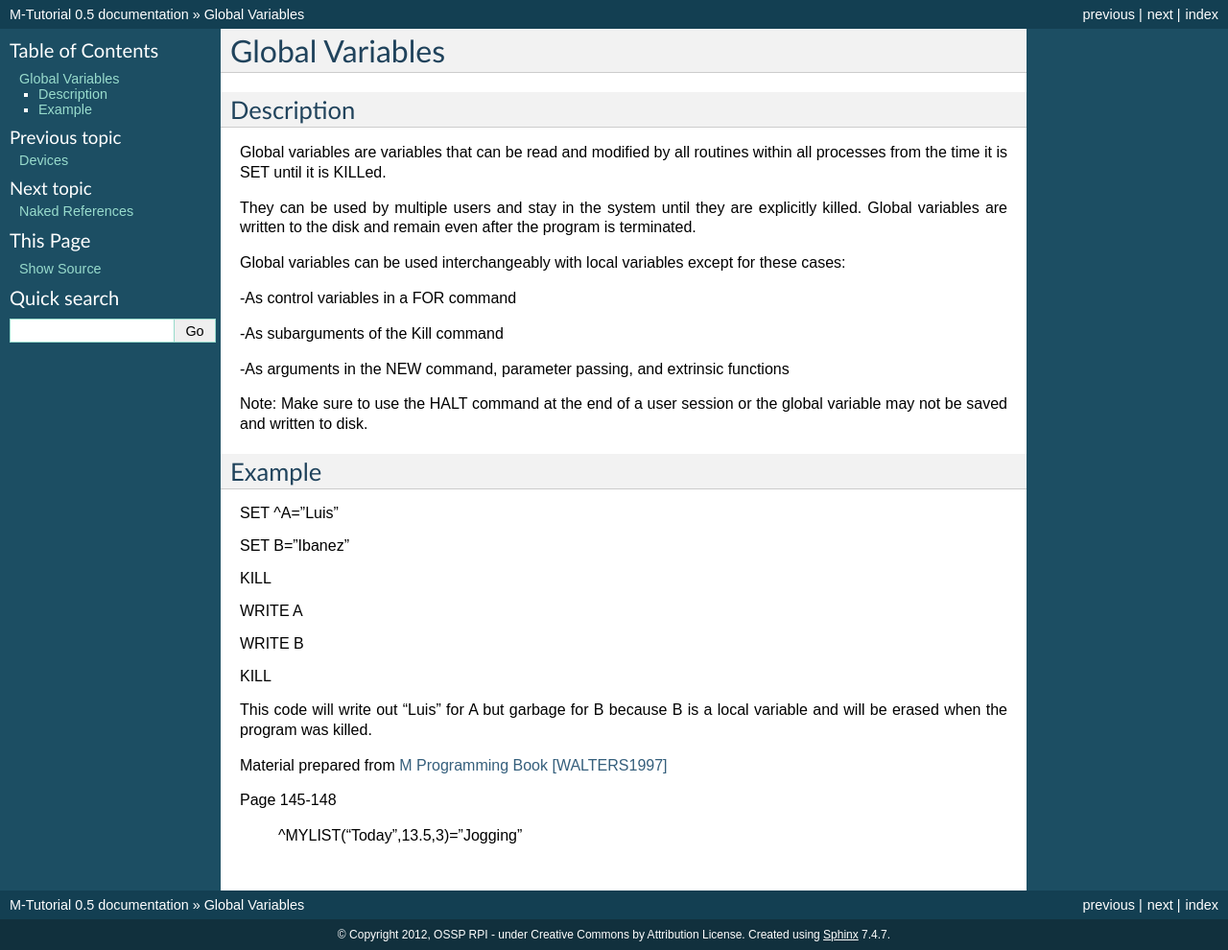
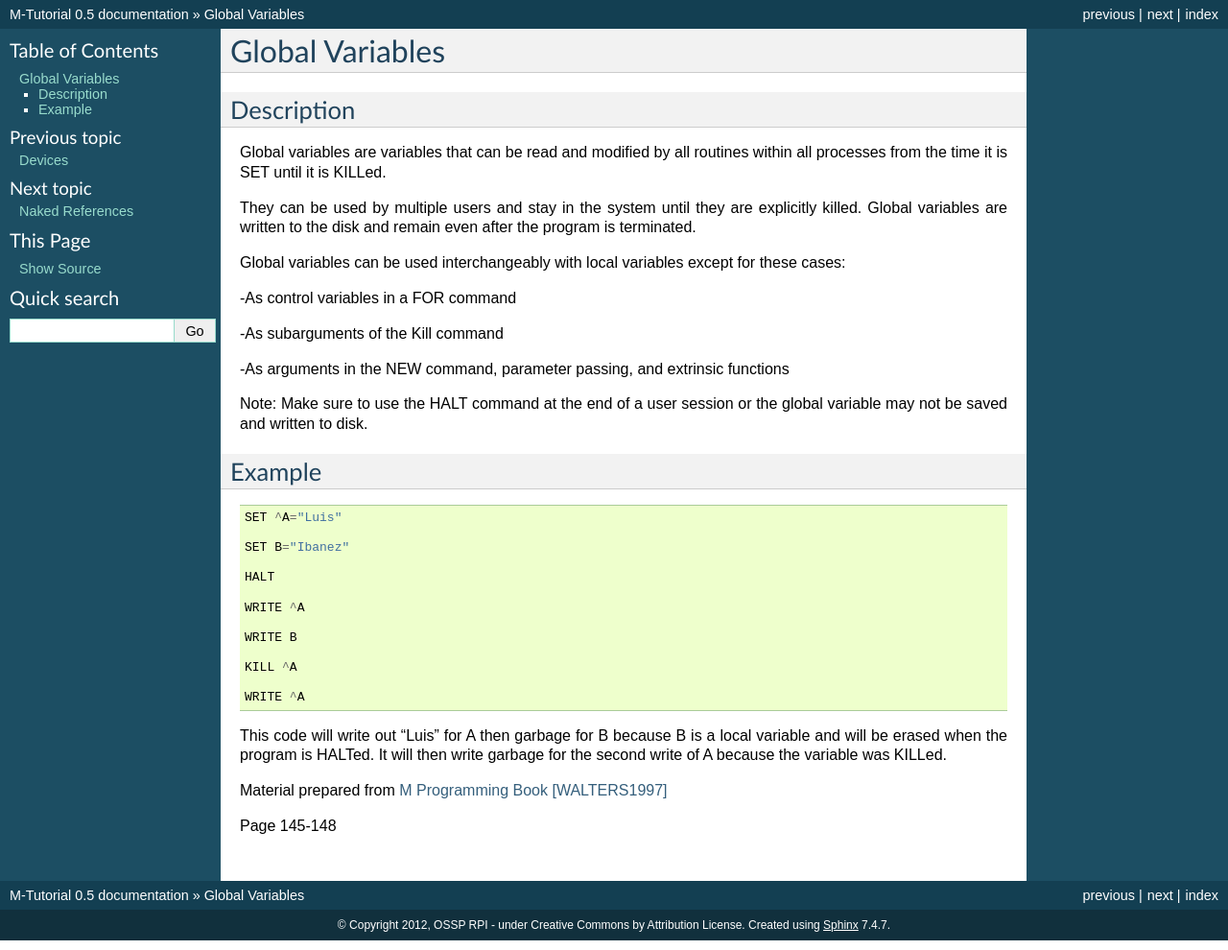
Before and after one commit to luisibanez/M-Tutorial, a Sphinx documentation site: the page built from source/GlobalVariables.rst, in a window 1280 px wide. Shown: the whole page at 96% size. Built offline with Sphinx 7.4.7, drawn with Linux system fonts in a browser that asks for light colours.

Commit message:
Clarified how to kill a global variable

```diff
--- a/source/GlobalVariables.rst
+++ b/source/GlobalVariables.rst
@@ -27,20 +27,24 @@ variable may not be saved and written to disk.
 Example
 ###########
 
-| SET ^A="Luis"
+::
 
-| SET B="Ibanez"
+	SET ^A="Luis"
 
-| KILL
+	SET B="Ibanez"
 
-| WRITE A
+	HALT
 
-| WRITE B
+	WRITE ^A
 
-| KILL
+	WRITE B
 
-This code will write out "Luis" for A but garbage for B because B is a local variable
-and will be erased when the program was killed.
+	KILL ^A
+
+	WRITE ^A
+
+This code will write out "Luis" for A then garbage for B because B is a local variable
+and will be erased when the program is HALTed. It will then write garbage for the second write of A because the variable was KILLed.
 
 
 
@@ -48,6 +52,4 @@ Material prepared from `M Programming Book`_ [WALTERS1997]_
 
 Page 145-148
 
-    ^MYLIST("Today",13.5,3)="Jogging"
-
 .. _M Programming book: http://books.google.com/books?id=jo8_Mtmp30kC&printsec=frontcover&dq=M+Programming&hl=en&sa=X&ei=2mktT--GHajw0gHnkKWUCw&ved=0CDIQ6AEwAA#v=onepage&q=M%20Programming&f=false
```
